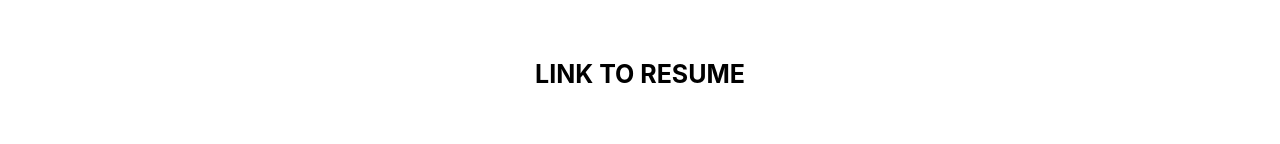
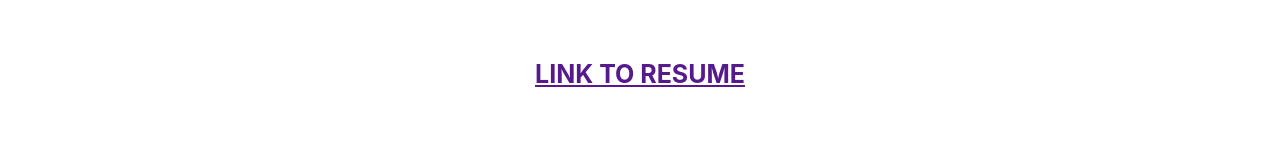
Before and after one commit to Meeeek/portfolio-website, a React (Create React App) app: page / in a window 1280 px wide. Shown: the part 808-952 px from the top of the page. Built offline with nearby package versions, Linux system fonts and the light colour scheme.

Commit message:
fixed no href

```diff
--- a/src/App.js
+++ b/src/App.js
@@ -36,7 +36,7 @@ function App() {
           </p>
 
           <br></br>
-          <a className="resume-link">
+          <a className="resume-link" href="">
             <b>
               LINK TO RESUME
             </b>
```
